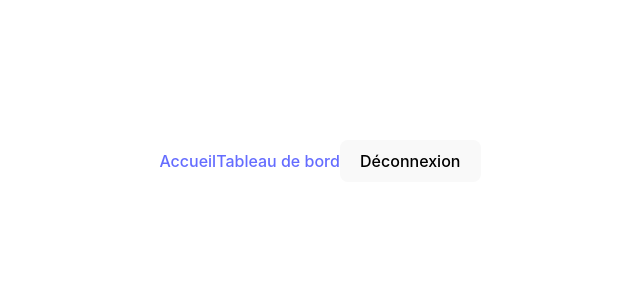
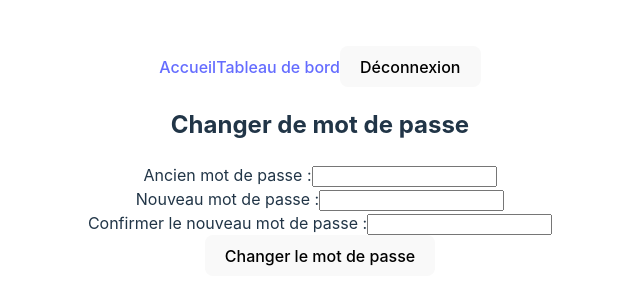
Before and after one commit to AlexTng44000/tp_rendu, a React (Vite) app: page /password in a window 1280 px wide. Shown: the part 239-544 px from the top of the page, without its empty margins (320-960 px from the left). Built offline with nearby package versions, Linux system fonts and the light colour scheme; sample sign-in values are in the browser's storage.

Commit message:
FEAT: Ajout de password pour le changement de password au niveau du dashboard quand l'user est connecté

```diff
--- a/src/App.jsx
+++ b/src/App.jsx
@@ -5,6 +5,7 @@ import Login from "./pages/Login";
 import Dashboard from "./pages/Dashboard";
 import ProtectedRoute from "./components/ProtectedRoute";
 import Navbar from "./components/Navbar";
+import Password from "./pages/Password";
 
 import "./App.css";
 
@@ -18,6 +19,7 @@ function App() {
           <Route path="/register" element={<Register />} />
           <Route path="/login" element={<Login />} />
           <Route path="/dashboard" element={<ProtectedRoute element={<Dashboard />} />} />
+          <Route path="/password" element={<ProtectedRoute element={<Password />} />} />
         </Routes>
       </BrowserRouter>
     </UserProvider>
--- a/src/components/ProtectedRoute.jsx
+++ b/src/components/ProtectedRoute.jsx
@@ -7,7 +7,7 @@ function ProtectedRoute({ element }) {
     const { user } = useContext(UserContext);
     const [isLoading, setIsLoading] = useState(true);
     const [isAuthenticated, setIsAuthenticated] = useState(false);
-
+    // Modification à effectuer à partir du context sans passer par le getToken
     useEffect(() => {
         const token = getToken();
         if (token) {
--- a/src/pages/Dashboard.jsx
+++ b/src/pages/Dashboard.jsx
@@ -2,10 +2,12 @@ import { useEffect, useState, useContext } from "react";
 import { UserContext } from "../context/UserContext";
 import { useNavigate } from "react-router";
 import { getToken } from "../utils/auth";
+import Password from "../pages/Password";
 
 function Dashboard() {
     const { user, logout } = useContext(UserContext);
     const [userData, setUserData] = useState(null);
+    const [showChangePassword, setShowChangePassword] = useState(false);
     const navigate = useNavigate();
 
     useEffect(() => {
@@ -43,6 +45,13 @@ function Dashboard() {
         <div>
             <h2>Tableau de bord</h2>
             {userData ? <p>Bienvenue, {userData.email} !</p> : <p>Chargement...</p>}
+
+            <button onClick={() => setShowChangePassword(!showChangePassword)}>
+                {showChangePassword ? "Annuler" : "Changer le mot de passe"}
+            </button>
+
+            {showChangePassword && <Password />}
+
             <button onClick={logout}>Se déconnecter</button>
         </div>
     );
--- /dev/null
+++ b/src/pages/Password.jsx
@@ -0,0 +1,96 @@
+import { useState } from "react";
+import { z } from "zod";
+import { useNavigate } from "react-router";
+import { getToken } from "../utils/auth";
+
+const ChangePassword = () => {
+    const [oldPassword, setOldPassword] = useState("");
+    const [newPassword, setNewPassword] = useState("");
+    const [confirmNewPassword, setConfirmNewPassword] = useState("");
+    const [message, setMessage] = useState("");
+    const navigate = useNavigate();
+
+    const passwordSchema = z.object({
+        oldPassword: z.string().min(8),
+        newPassword: z.string().min(8),
+        confirmNewPassword: z.string().min(8),
+    });
+
+    const handleSubmit = async (e) => {
+        e.preventDefault();
+
+        try {
+            passwordSchema.parse({ oldPassword, newPassword, confirmNewPassword });
+
+            const token = getToken();
+            if (!token) {
+                setMessage("Utilisateur non authentifié");
+                navigate("/login");
+                return;
+            }
+
+            const response = await fetch("http://localhost:3000/password", {
+                method: "POST",
+                headers: {
+                    "Content-Type": "application/json",
+                    Authorization: `Bearer ${token}`,
+                },
+                body: JSON.stringify({ oldPassword, newPassword }),
+            });
+
+            if (response.ok) {
+                setMessage("Mot de passe mis à jour avec succès");
+            } else {
+                const errorText = await response.text();
+                setMessage(
+                    `Erreur lors de la mise à jour du mot de passe: ${errorText}`
+                );
+            }
+        } catch (error) {
+            if (error instanceof z.ZodError) {
+                setMessage(error.errors[0].message);
+            } else {
+                setMessage("Erreur lors de la mise à jour du mot de passe");
+            }
+        }
+    };
+
+    return (
+        <div>
+            <h2>Changer de mot de passe</h2>
+            <form onSubmit={handleSubmit}>
+                <div>
+                    <label>Ancien mot de passe :</label>
+                    <input
+                        type="password"
+                        value={oldPassword}
+                        onChange={(e) => setOldPassword(e.target.value)}
+                        required
+                    />
+                </div>
+                <div>
+                    <label>Nouveau mot de passe :</label>
+                    <input
+                        type="password"
+                        value={newPassword}
+                        onChange={(e) => setNewPassword(e.target.value)}
+                        required
+                    />
+                </div>
+                <div>
+                    <label>Confirmer le nouveau mot de passe :</label>
+                    <input
+                        type="password"
+                        value={confirmNewPassword}
+                        onChange={(e) => setConfirmNewPassword(e.target.value)}
+                        required
+                    />
+                </div>
+                <button type="submit">Changer le mot de passe</button>
+            </form>
+            {message && <p>{message}</p>}
+        </div>
+    );
+};
+
+export default ChangePassword;
```
